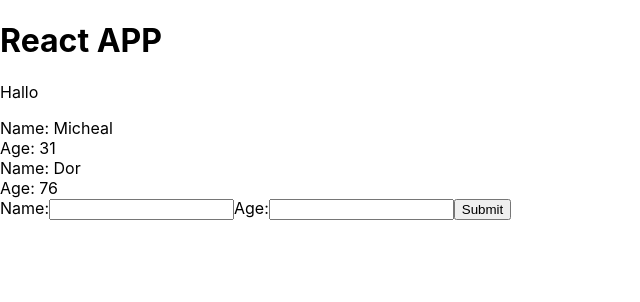
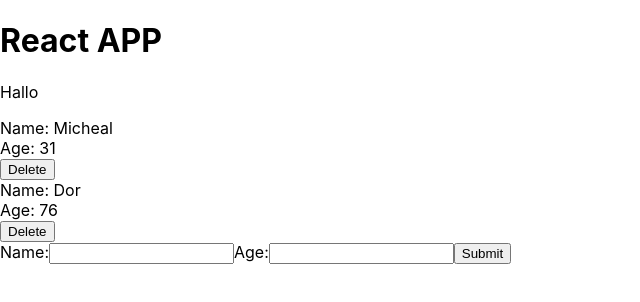
Before and after one commit to mmill63/myapp, a React (Create React App) app: page / in a window 1280 px wide. Shown: the top 302 px of the page, without its empty margins (0-640 px from the left). Built offline with nearby package versions, Linux system fonts and the light colour scheme.

Commit message:
add and delete

```diff
--- a/src/AddNinja.js
+++ b/src/AddNinja.js
@@ -12,7 +12,7 @@
     }
     handleSubmit =(e)=>{
         e.preventDefault();
-        console.log(this.state);
+        this.props.addNinja(this.state);
     }
     render(){
         return(
--- a/src/App.js
+++ b/src/App.js
@@ -10,13 +10,28 @@
       {name : 'Dor', age: 76, id: 3}
     ]
   }
+  addNinja = (ninja) =>{
+    ninja.id = Math.random();
+    let ninjas = [...this.state.ninjas, ninja];
+    this.setState({
+      ninjas: ninjas
+    })
+  }
+  deleteNinja = (id) =>{
+    let ninjas = this.state.ninjas.filter(ninja =>{
+      return ninja.id !== id
+    });
+    this.setState({
+      ninjas: ninjas
+    })
+  }
   render() {
     return (
       <div className="App">
         <h1>React APP</h1>
         <p>Hallo</p>
-        <Ninjas ninjas={this.state.ninjas}/>
-        <AddNinja />
+        <Ninjas deleteNinja={this.deleteNinja} ninjas={this.state.ninjas}/>
+        <AddNinja addNinja={this.addNinja} />
       </div>
     );
   }
--- a/src/Ninjas.js
+++ b/src/Ninjas.js
@@ -1,12 +1,13 @@
 import React, { Component } from 'react';
 
 
-const Ninjas = ({ninjas}) => {
+const Ninjas = ({ninjas, deleteNinja}) => {
     const ninjaList = ninjas.map(ninja =>{
         return ninja.age > 25 ? (
             <div className="ninja" key={ninja.id}>
                 <div>Name: {ninja.name}</div>
                 <div>Age: {ninja.age}</div>
+                <button onClick={()=>{deleteNinja(ninja.id)}}>Delete</button>
             </div>
         ) : null
     })
```
